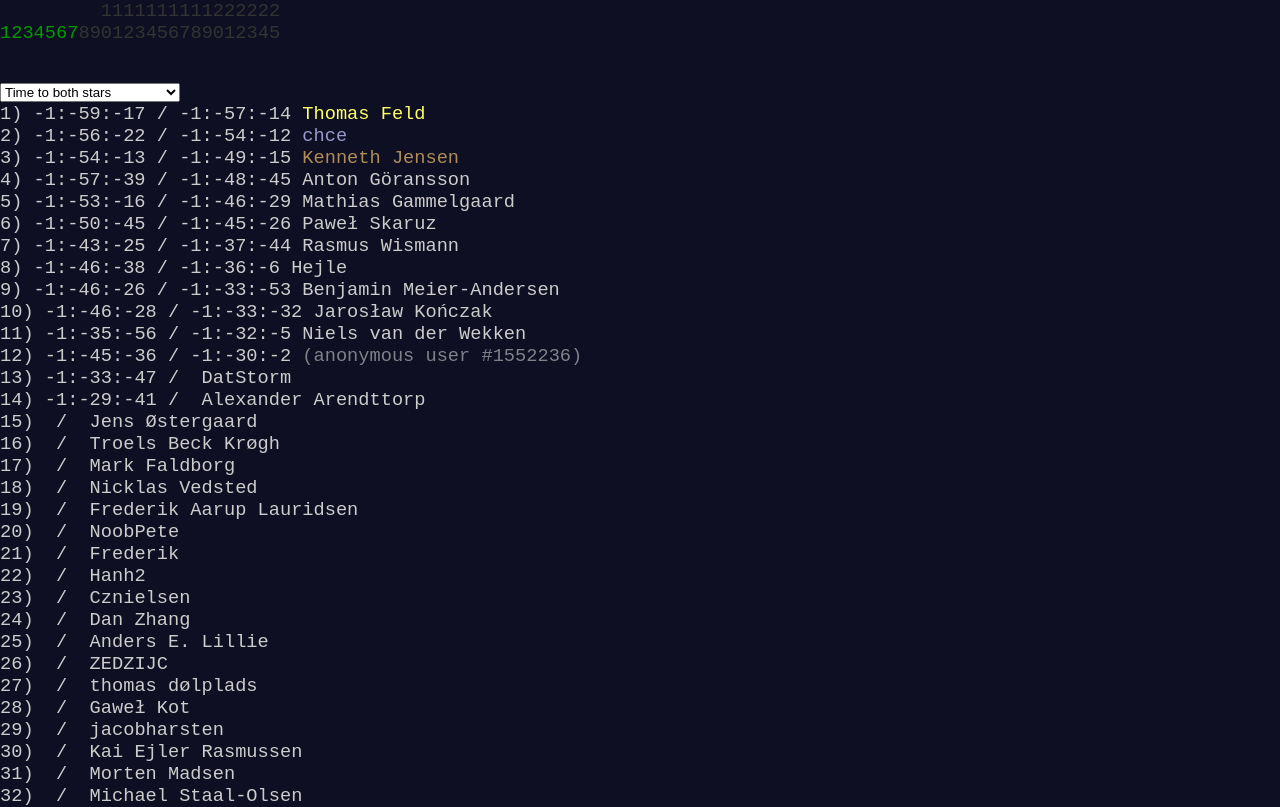
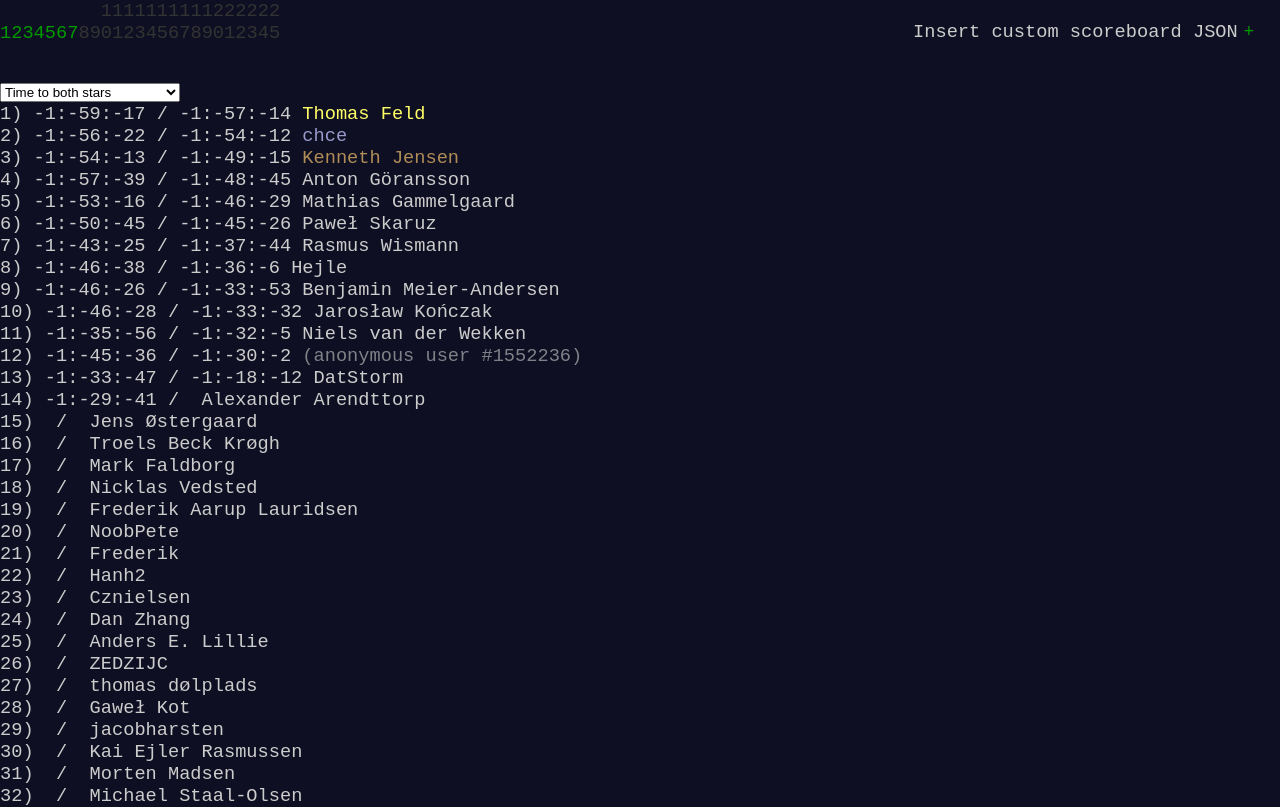
Before and after one commit to chce/aoc2021-nc-scoreboard, a React (Create React App) app: page / in a window 1280 px wide. Shown: the top 807 px of the page. Built offline with nearby package versions, Linux system fonts and the light colour scheme.

Commit message:
Add custom scoreboard JSON input, update NC scoreboard

```diff
--- a/src/App.css
+++ b/src/App.css
@@ -17,7 +17,18 @@ a {
   text-decoration: none;
   color: #009900;
 }
+.link-like-button {
+  text-decoration: none;
+  color: #009900;
+  background: none;
+  border: none;
+  cursor: pointer;
+  font-size: 1.1rem;
+}
 a:hover, a:focus {
+  color: #99ff99;
+}
+.link-like-button:hover, .link-like-button:focus {
   color: #99ff99;
 }
 h1, h2 {
@@ -484,3 +495,17 @@ form#settings input[type="checkbox"] ~ span {
 .sponsor {
   margin: 1em 0;
 }
+.score-input-aside {
+  position: absolute;
+  padding: 20px;
+  right: 0;
+  top: 0;
+
+}
+.score-input-aside label {
+  display: block;
+}
+
+.score-input-aside textarea {
+  width: 100%;
+}
--- a/src/App.tsx
+++ b/src/App.tsx
@@ -30,6 +30,8 @@ function App() {
   const [players, setPlayers] = useState<any[]>(playerList);
   const [selectedDay, setSelectedDay] = useState<string>(""+numEnabledDays);
   const [selectedScoreType, setSelectedScoreType] = useState<HighscoreType>(HighscoreType.BothStars);
+  const [showScoreboardInput, setShowScoreboardInput] = useState<boolean>(false);
+  const [customJSON, setCustomJSON] = useState<string>('')
   return (
     <div className="App">
       <header className="App-header">
@@ -63,8 +65,16 @@ function App() {
         })}
 
       </section>
-      <aside>
-
+      <aside className="score-input-aside">
+        <label htmlFor="scoresinput">Insert custom scoreboard JSON<button className="link-like-button" onClick={() => setShowScoreboardInput(!showScoreboardInput)}>{showScoreboardInput ? '-' : '+'}</button></label>
+        {showScoreboardInput && <textarea id="scoresinput" value={customJSON} onChange={(ev) => {
+          setCustomJSON(ev.target.value)
+        }}></textarea>}
+        {showScoreboardInput && <button onClick={() => {
+          let parsedScore = JSON.parse(customJSON);
+          let playerList = initialiseScores(parsedScore);
+          setPlayers(playerList);
+        }}>Set scoreboard</button>}
       </aside>
     </div>
   );
```
Also changed, not shown: src/scores.json.
